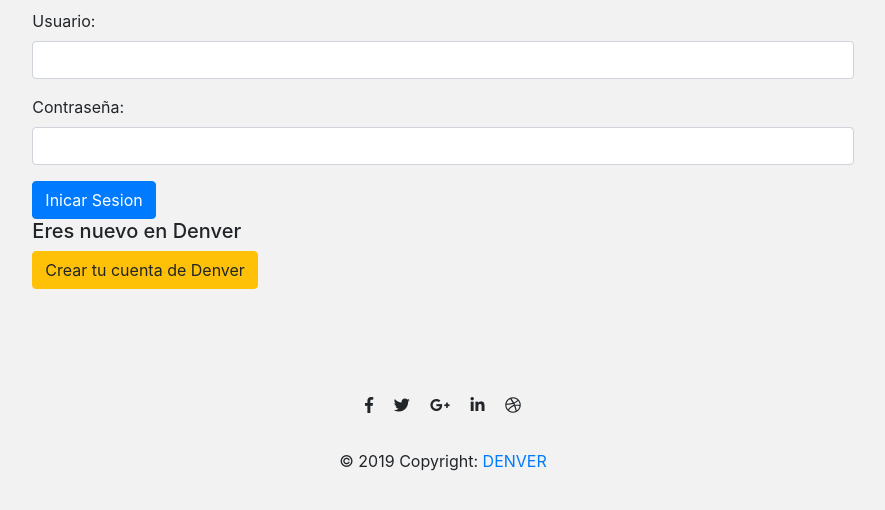
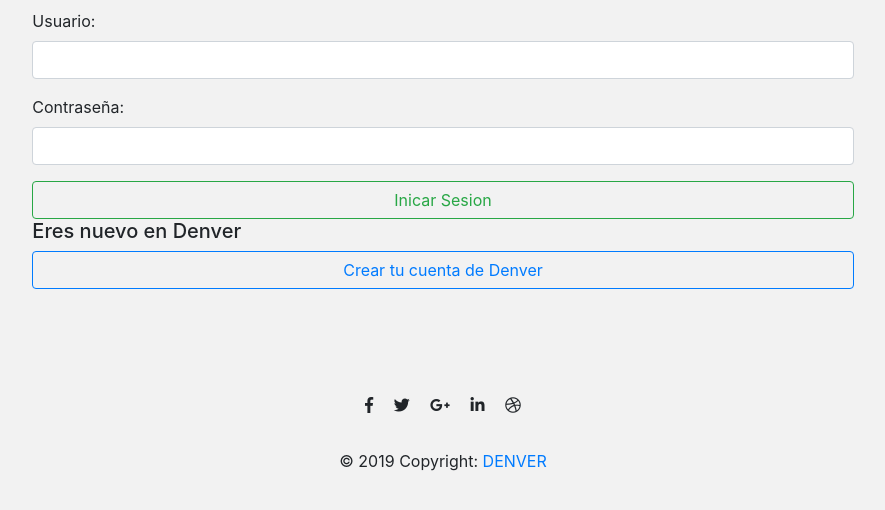
Before and after one commit to javigandia99/Denver_PHP_AJAX_JS, a PHP site: page /inicio.php in a window 1280 px wide. Shown: the part 177-687 px from the top of the page, without its empty margins (197-1082 px from the left). Run offline with PHP 8.4, Linux system fonts and the light colour scheme.

Commit message:
cambio de estilo de botones

```diff
--- a/inicio.php
+++ b/inicio.php
@@ -21,11 +21,11 @@ if (isset($_SESSION["user"])) {
                         <input type="password" class="form-control" id="password" name="password" required>
                     </div>
                     <div>
-                        <button type="submit" class="btn btn-primary" id="submit">Inicar Sesion</button>
+                        <button type="submit" class="btn btn-block btn-outline-success btn-rounded" id="submit">Inicar Sesion</button>
                     </div>
                     <div>
                         <h5>Eres nuevo en Denver</h5>
-                        <a class="btn btn-warning" href="registro.php">Crear tu cuenta de Denver</a>
+                        <a class="btn btn-block btn-outline-primary btn-rounded" href="registro.php">Crear tu cuenta de Denver</a>
                     </div>
                 </form>
             </div>
```
